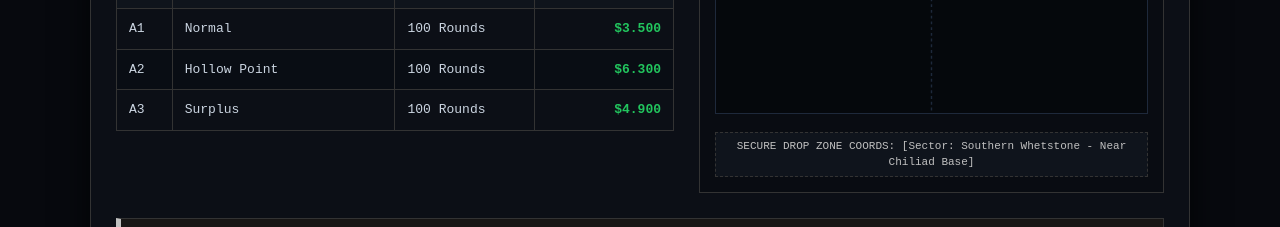
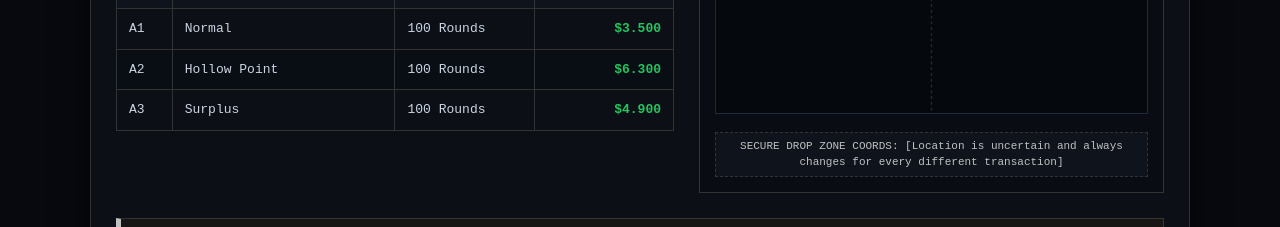
Before and after one commit to fadlipradipka-coder/kdo-dark-net, a plain HTML site: page index.html in a window 1280 px wide. Shown: the part 840-1067 px from the top of the page. Drawn offline with Linux system fonts and the light colour scheme.

Commit message:
Update index.html

```diff
--- a/index.html
+++ b/index.html
@@ -242,8 +242,7 @@
                         <line x1="150" y1="0" x2="150" y2="200" stroke="#1e293b" stroke-width="1" stroke-dasharray="2,2"/>
                         <text x="150" y="100" fill="#475569" font-size="80" font-weight="bold" font-family="monospace" text-anchor="middle" dominant-baseline="central" class="blink">?</text>
                     </svg>
-                    <div class="map-coords">SECURE DROP ZONE COORDS: [Sector: Southern Whetstone - Near Chiliad Base]</div>
-                </div>
+                    <div class="map-coords">SECURE DROP ZONE COORDS: [Location is uncertain and always changes for every different transaction]</div>                </div>
             </div>
         </div>
 
```
